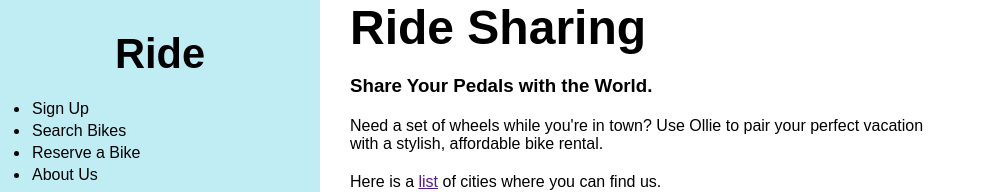
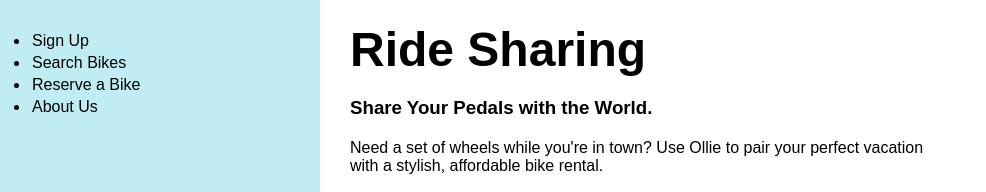
Before and after one commit to oloyedejamiu/bike-sharing-app, a plain HTML site: page index.html in a window 1280 px wide. Shown: the top 192 px of the page, without its empty margins (0-986 px from the left). Drawn offline with Linux system fonts and the light colour scheme.

Commit message:
first commit

```diff
--- a/index.html
+++ b/index.html
@@ -3,12 +3,11 @@
 <head>
   <title>RideMe</title>
   <meta charset="utf-8"/>
-  <link rel="stylesheet" type="text/css" href="bikingstyles.css">
+  <link rel="stylesheet" type="text/css" href="styles.css">
 </head>
 <body>
   <div class="container">
   <nav class="nav">
-  <h2>Ride</h2>
 
   <ul class="list-item">
     <li>Sign Up</li>
@@ -19,7 +18,7 @@
   </nav>
 
   <article class="content">
-  <h1>Ride Sharing</h1>
+  <h1 class="ride-sharing">Ride Sharing</h1>
   <h3>Share Your Pedals with the World.</h3>
 	<p>Need a set of wheels while you're in town? Use Ollie to pair your perfect vacation with a stylish, affordable bike rental.</p>
   <p>Here is a <a href="">list</a> of cities where you can find us.</p>
--- a/bikingstyles.css
+++ b/styles.css
@@ -33,6 +33,11 @@ p {
 h1 {
 	font-size: 48px;
 }
+
+h1.ride-sharing {
+	margin-top: 22px;
+}
+
 h2 {
 	font-size: 2.6rem;
 	text-align: center;
```
